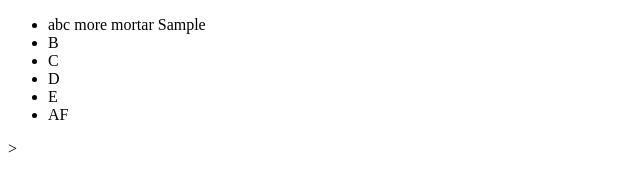
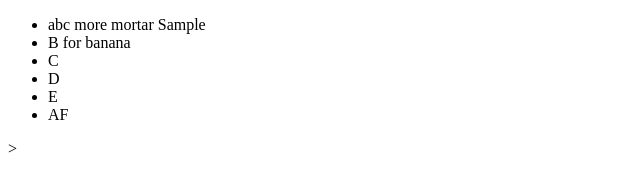
Before and after one commit to Abhinavsambyal/gitTest, a plain HTML site: page Index.html in a window 1280 px wide. Shown: the full height of the page, 0-640 px from the left. Drawn offline with Linux system fonts and the light colour scheme.

Commit message:
B changed

```diff
--- a/Index.html
+++ b/Index.html
@@ -9,7 +9,7 @@
 	<ul>
 
 		<li>abc more mortar Sample</li>
-		<li>B</li>
+		<li>B for banana</li>
 		<li>C</li>
 		<li>D</li>
 		<li>E</li>
```
